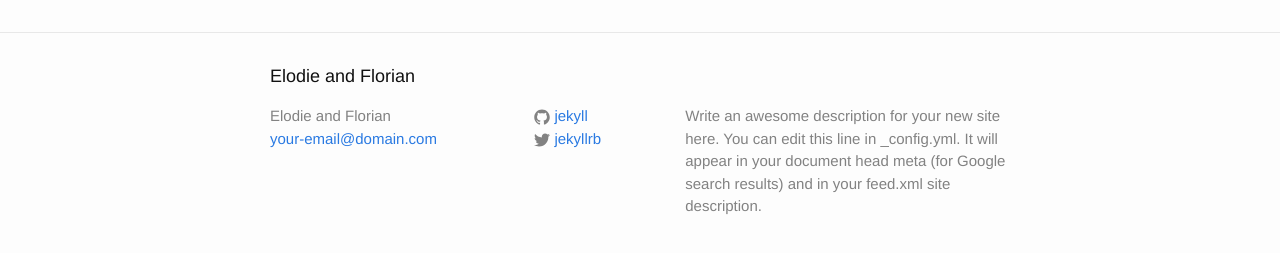
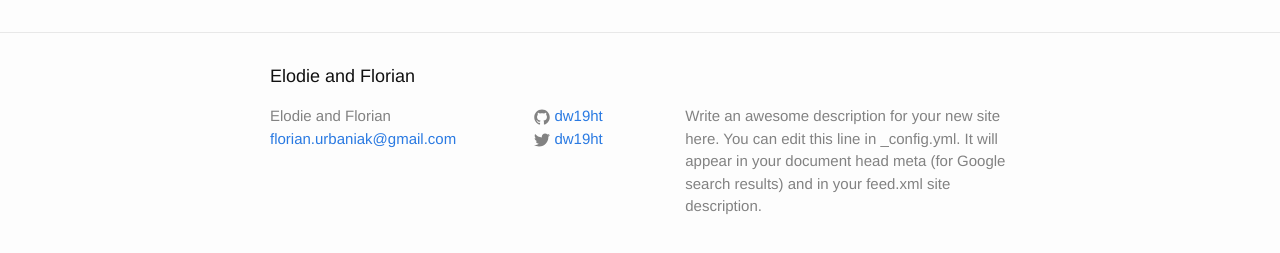
Before and after one commit to cyshini/elodieandflorian, a Jekyll site: the page built from index.html, in a window 1280 px wide. Shown: the part 264-517 px from the top of the page. Built offline with Jekyll 4.4.1, drawn with Linux system fonts in a browser that asks for light colours.

Commit message:
Modified config file

```diff
--- a/_config.yml
+++ b/_config.yml
@@ -1,14 +1,14 @@
 # Site settings
 title: Elodie and Florian
-email: your-email@domain.com
+email: florian.urbaniak@gmail.com
 description: > # this means to ignore newlines until "baseurl:"
   Write an awesome description for your new site here. You can edit this
   line in _config.yml. It will appear in your document head meta (for
   Google search results) and in your feed.xml site description.
 baseurl: "/elodieandflorian" # the subpath of your site, e.g. /blog/
 url: "http://yourdomain.com" # the base hostname & protocol for your site
-twitter_username: jekyllrb
-github_username:  jekyll
+twitter_username: dw19ht
+github_username:  dw19ht
 
 # Build settings
 markdown: kramdown
```
